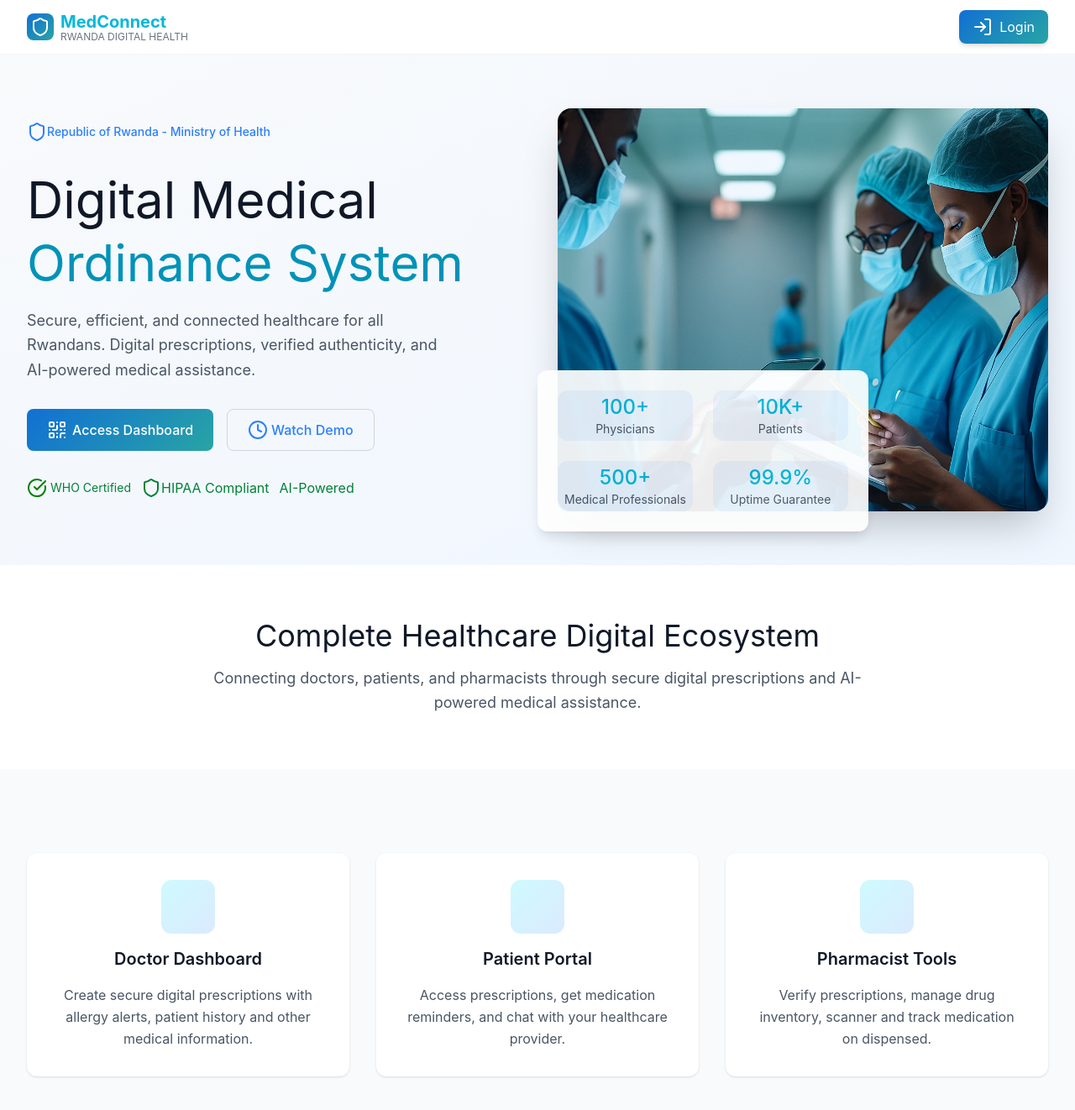
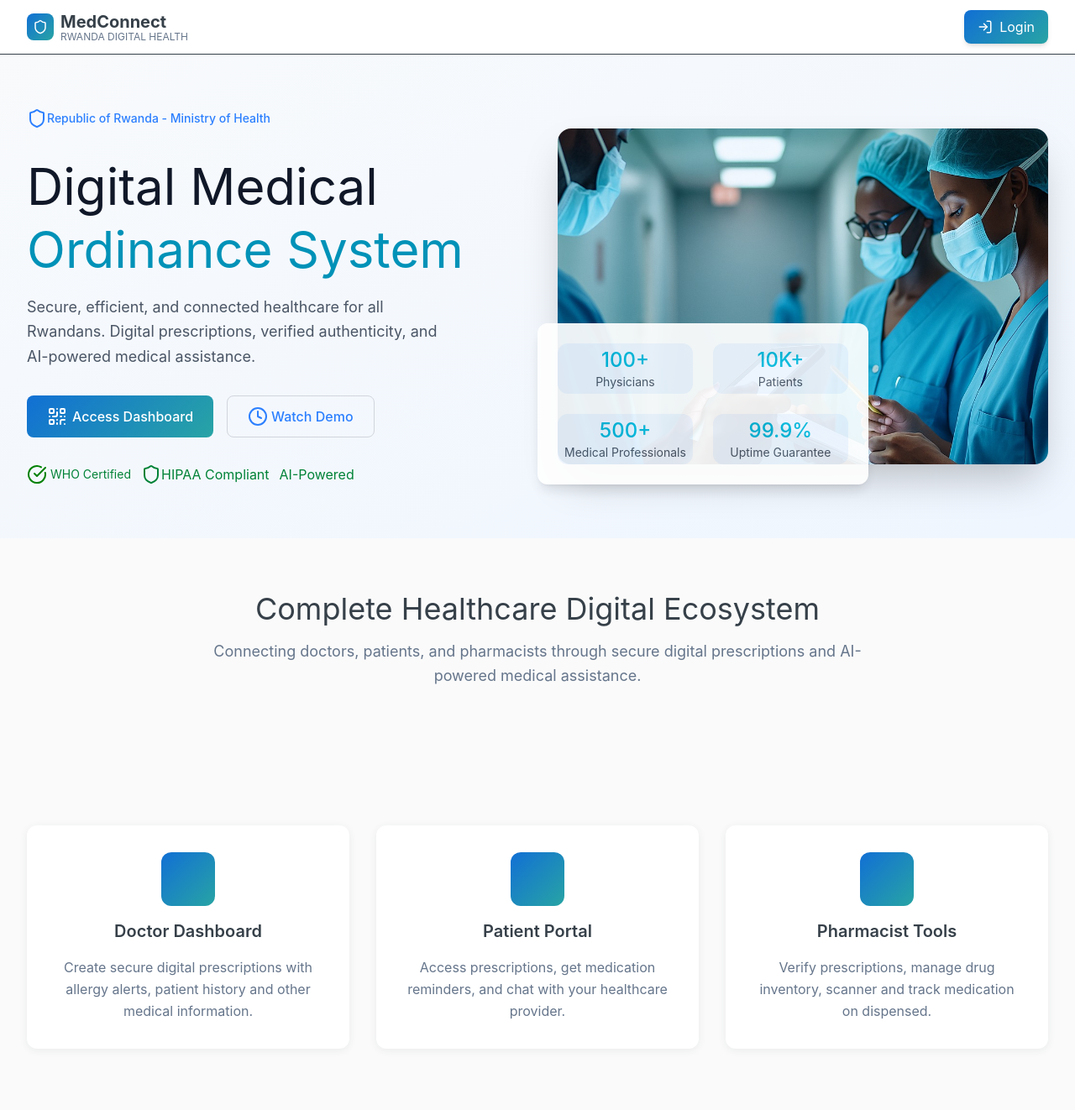
Before and after one commit to Solvit-Africa-Training-Center/Mediconnect-frontend, a React (Vite) app: page / in a window 1280 px wide. Shown: the top 1322 px of the page at 84% size. Built offline with nearby package versions, Linux system fonts and the light colour scheme.

Commit message:
making adjustments for the landing page

```diff
--- a/src/components/EcosystemSection.tsx
+++ b/src/components/EcosystemSection.tsx
@@ -1,9 +1,9 @@
 const EcosystemSection = () => {
   return (
-    <section className="py-16 bg-white">
+    <section className="py-16 bg-background">
       <div className="max-w-4xl mx-auto px-4 sm:px-6 lg:px-8 text-center">
-        <h2 className="text-4xl text-gray-900 mb-4">Complete Healthcare Digital Ecosystem</h2>
-        <p className="text-lg text-gray-600 leading-relaxed">
+        <h2 className="text-4xl text-card-foreground mb-4">Complete Healthcare Digital Ecosystem</h2>
+        <p className="text-lg text-muted-foreground leading-relaxed">
           Connecting doctors, patients, and pharmacists through secure digital prescriptions and AI-powered medical
           assistance.
         </p>
--- a/src/components/Header.tsx
+++ b/src/components/Header.tsx
@@ -1,25 +1,36 @@
-import {Shield} from "lucide-react"
-import { LogIn } from "lucide-react"
+import { Shield, LogIn } from "lucide-react"
 
 const Header = () => {
+  const handleLoginClick = () => {
+    // Handle user login
+    console.log('Redirecting to login page...')
+  }
+
   return (
-    <header className="bg-white text-card shadow-sm border-b border-gray-100">
+    <header className="bg-card text-card-foreground shadow-card border-b border-muted">
       <div className="max-w-7xl mx-auto px-4 sm:px-6 lg:px-8">
         <div className="flex justify-between items-center h-16">
           <div className="flex items-center">
             <div className="flex items-center space-x-2">
               <div className="w-8 h-8 bg-gradient-medical rounded-lg flex items-center justify-center">
-                <span className=" font-bold text-sm"><Shield color="white"/></span>
+                <Shield color="white" size={18} />
               </div>
+
               <div>
-                <h1 className="text-xl font-bold text-cyan-500">MedConnect</h1>
-                <p className="text-xs text-gray-500 -mt-1">RWANDA DIGITAL HEALTH</p>
+                <h1 className="text-xl font-bold text-primary">MedConnect</h1>
+                <p className="text-xs text-muted-foreground -mt-1">RWANDA DIGITAL HEALTH</p>
               </div>
             </div>
           </div>
-          <button  className=" bg-gradient-medical text-white hover:from-cyan-600 hover:to-cyan-700
-            shadow-md transition-all duration-200 flex items-center gap-2 px-4 py-2 rounded-lg">
-            <LogIn color="white"/>Login
+
+          <button
+            onClick={handleLoginClick}
+            className="bg-gradient-medical text-primary-foreground hover:from-cyan-600 hover:to-cyan-700
+              shadow-md transition-smooth flex items-center gap-2 px-4 py-2 rounded-lg"
+            aria-label="Login to access your medical records"
+          >
+            <LogIn color="white" size={18} />
+            <span>Login</span>
           </button>
         </div>
       </div>
--- a/src/components/Herosection.tsx
+++ b/src/components/Herosection.tsx
@@ -52,7 +52,7 @@ const HeroSection = () => {
               <img
                 src="welcome-image.jpg"
                 alt="Medical professionals using digital technology"
-                className="w-full h-120 object-cover"
+                className="w-full h-100 object-cover"
               />
             </div>
 
--- a/src/components/PortalsSection.tsx
+++ b/src/components/PortalsSection.tsx
@@ -1,5 +1,3 @@
-
-
 const PortalsSection = () => {
   const portals = [
     {
@@ -21,17 +19,20 @@ const PortalsSection = () => {
   ]
 
   return (
-    <section className="py-25 bg-gray-50 ">
+    <section className="py-25 bg-background">
       <div className="max-w-7xl mx-auto px-4 sm:px-6 lg:px-8">
         <div className="grid md:grid-cols-3 gap-8">
           {portals.map((portal, index) => (
-            <div key={index} className="bg-white rounded-xl p-8 shadow-sm hover:shadow-md transition-shadow ">
+            <div
+              key={index}
+              className="bg-card rounded p-8 shadow-card hover:shadow-float transition-smooth"
+            >
               <div className="text-center space-y-4">
-                <div className="w-16 h-16 bg-gradient-to-br from-cyan-100 to-blue-100 rounded-xl flex items-center justify-center mx-auto">
-                  <span className="text-2xl">{portal.icon}</span>
+                <div className="w-16 h-16 bg-gradient-medical rounded-xl flex items-center justify-center mx-auto">
+                  <span className="text-2xl text-primary-foreground">{portal.icon}</span>
                 </div>
-                <h3 className="text-xl font-semibold text-gray-900">{portal.title}</h3>
-                <p className="text-gray-600 leading-relaxed">{portal.description}</p>
+                <h3 className="text-xl font-semibold text-card-foreground">{portal.title}</h3>
+                <p className="text-muted-foreground leading-relaxed">{portal.description}</p>
               </div>
             </div>
           ))}
```
